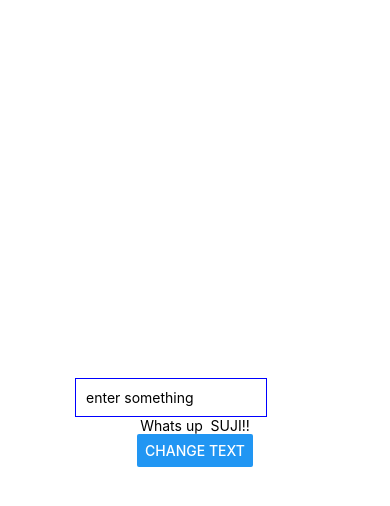
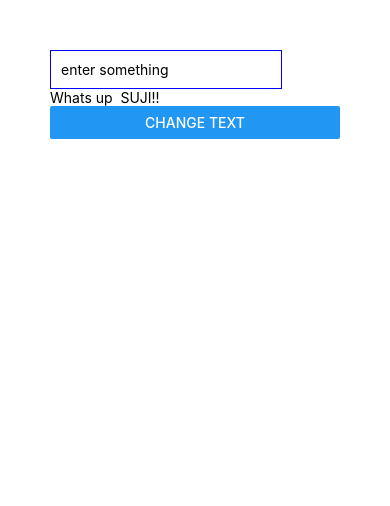
Before and after one commit to therealsuji/music-react-expo, a React Native app: screen / in a window 390 px wide. Shown: the top 506 px of the page. Built offline with nearby package versions, Linux system fonts and the light colour scheme.

Commit message:
dev init

```diff
--- a/App.js
+++ b/App.js
@@ -6,7 +6,7 @@ export default function App() {
   return (
     <View style={styles.container}>
       <View style={styles.inputContainer}>
-        <TextInput placeholder='enter something' style={styles.input}/>
+        <TextInput placeholder='enter something' style={styles.input} />
       </View>
       <Text>{outputText}</Text>
       <Button title='Change Text' onPress={() => setOutputText('we just changed the text')} />
@@ -16,21 +16,18 @@ export default function App() {
 
 const styles = StyleSheet.create({
   container: {
-    flex: 1,
-    backgroundColor: '#fff',
-    alignItems: 'center',
-    justifyContent: 'center',
+    padding: 50
   },
   input: {
-    padding : 10,
+    padding: 10,
     width: '80%',
-    borderWidth:1,
+    borderWidth: 1,
     borderColor: 'blue',
   },
   inputContainer: {
-    flexDirection : 'row',
+    flexDirection: 'row',
     justifyContent: 'space-between',
-    alignItems:'center',
+    alignItems: 'center',
   },
 });
 ``
```
